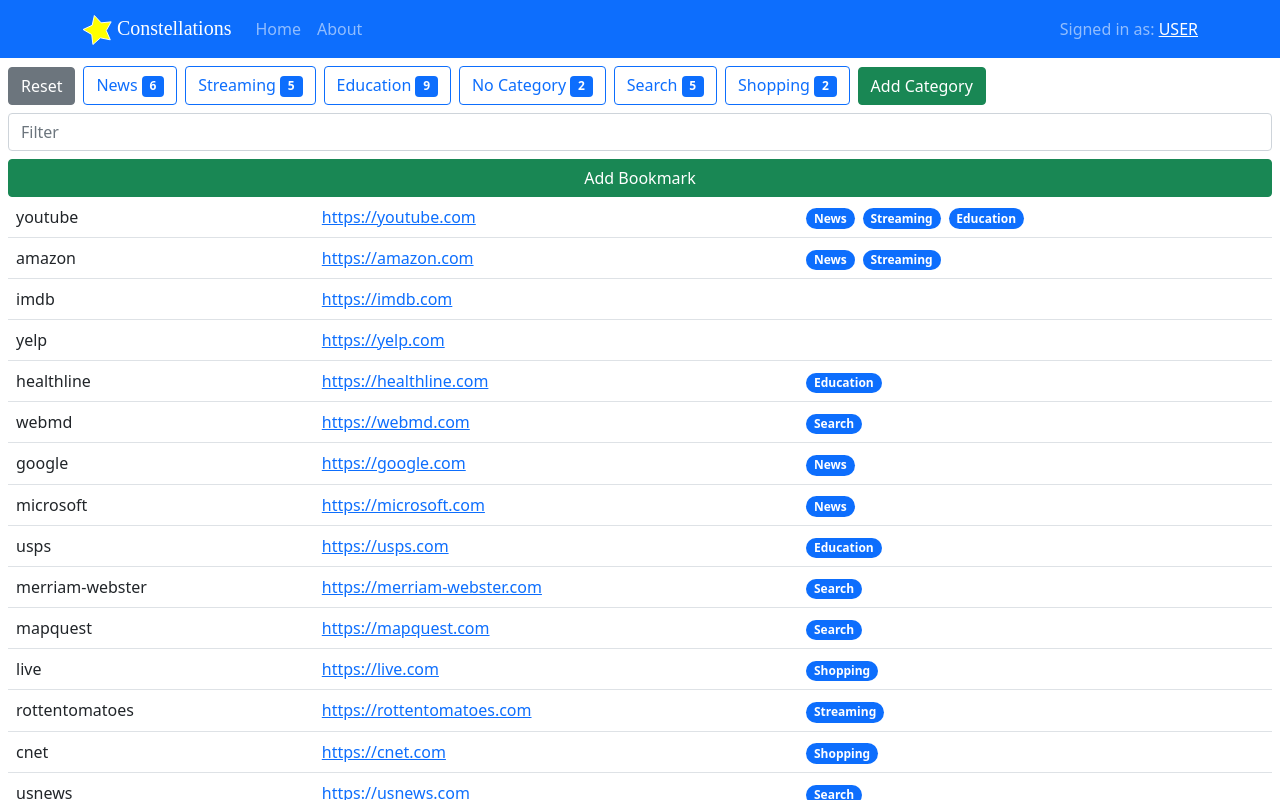
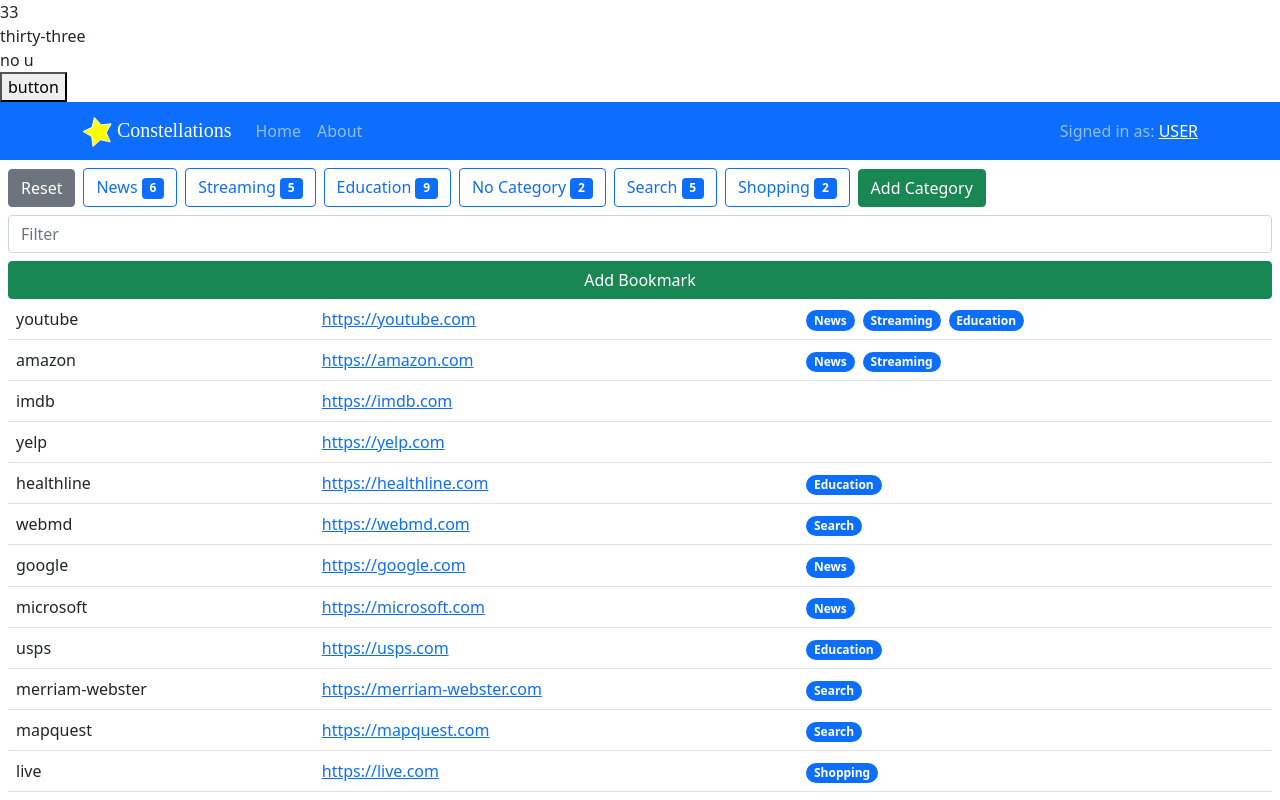
Before and after one commit to Sife-ops/constellations-rc1, a React (Vite) app in the folder frontend-vite-react-ts/: page / in a window 1280 px wide. Shown: the top 800 px of the page. Built offline with nearby package versions, Linux system fonts and the light colour scheme; a web font is replaced by a local one.

Commit message:
global context

```diff
--- a/frontend-vite-react-ts/src/App.tsx
+++ b/frontend-vite-react-ts/src/App.tsx
@@ -17,15 +17,20 @@
 import { NavBar } from "./components/navbar";
 import { Routes, Route } from "react-router-dom";
 
+import { GlobalProvider } from "./context/global-provider";
+import { C1 } from "./components/c1";
+
 function App() {
   const [modal, setModal] = React.useState<ModalState>({ show: false });
 
   return (
-    <div>
+    <>
+      <GlobalProvider>
+        <C1 />
+      </GlobalProvider>
+
       <ModalWindow modalState={[modal, setModal]} />
-
       <NavBar logo={logo} />
-
       <div className="mx-2">
         <Routes>
           <Route
@@ -40,7 +45,7 @@
           <Route path="/about" element={<About />} />
         </Routes>
       </div>
-    </div>
+    </>
   );
 }
 
--- /dev/null
+++ b/frontend-vite-react-ts/src/components/c1.tsx
@@ -0,0 +1,18 @@
+import React from "react";
+import { C2 } from "./c2";
+import { GlobalContext } from "../context/global-context";
+
+export const C1: React.FC = () => {
+  const { globalState } = React.useContext(GlobalContext);
+
+  return (
+    <div>
+      {/* // */}
+      {globalState.state1}
+      <br />
+      {globalState.state2}
+      <br />
+      <C2 />
+    </div>
+  );
+};
--- /dev/null
+++ b/frontend-vite-react-ts/src/components/c2.tsx
@@ -0,0 +1,23 @@
+import React from "react";
+import { GlobalContext } from "../context/global-context";
+
+export const C2: React.FC = () => {
+  const { globalState, setGlobalState } = React.useContext(GlobalContext);
+
+  return (
+    <div>
+      no u
+      <br />
+      <button
+        onClick={() => {
+          setGlobalState((state) => ({
+            ...state,
+            state1: 55,
+          }));
+        }}
+      >
+        button
+      </button>
+    </div>
+  );
+};
--- /dev/null
+++ b/frontend-vite-react-ts/src/context/global-context.tsx
@@ -0,0 +1,6 @@
+import React from "react";
+import { GlobalContextType } from "../utility/types";
+
+export const GlobalContext = React.createContext<GlobalContextType>(
+  {} as GlobalContextType
+);
--- /dev/null
+++ b/frontend-vite-react-ts/src/context/global-provider.tsx
@@ -0,0 +1,13 @@
+import React from "react";
+import { GlobalContext } from "./global-context";
+import { useGlobalState } from "./global-state";
+
+export const GlobalProvider: React.FC = ({ children }) => {
+  const state = useGlobalState();
+  return (
+    <GlobalContext.Provider value={state}>
+      {/* // */}
+      {children}
+    </GlobalContext.Provider>
+  );
+};
--- /dev/null
+++ b/frontend-vite-react-ts/src/context/global-state.tsx
@@ -0,0 +1,14 @@
+import React from "react";
+import { GlobalStateType } from "../utility/types";
+
+const initialState: GlobalStateType = {
+  state1: 33,
+  state2: "thirty-three",
+};
+
+export const useGlobalState = () => {
+  const [globalState, setGlobalState] =
+    React.useState<GlobalStateType>(initialState);
+
+  return { globalState, setGlobalState };
+};
```
Also changed, not shown: frontend-vite-react-ts/src/utility/types.ts (+14 -4 lines).
